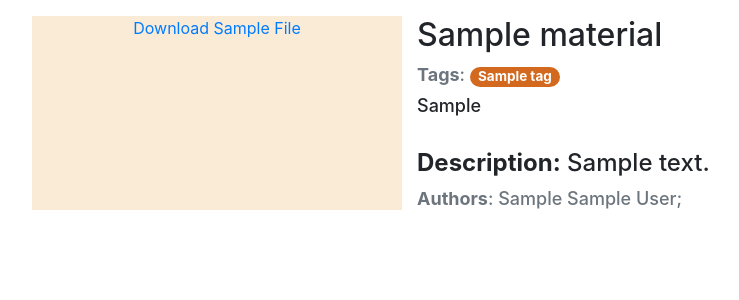
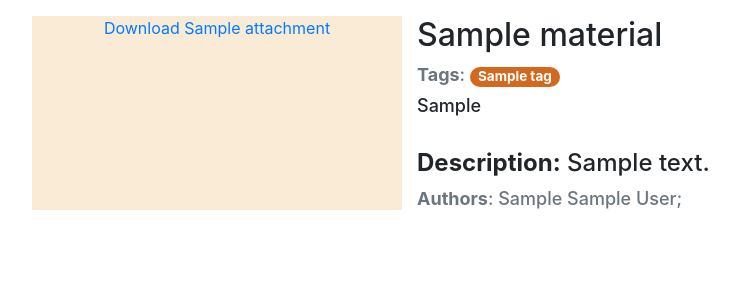
Before and after one commit to PurplePegasuss/Digital-Library-BS19-06, a Flask app: page /material/1 in a window 1280 px wide. Shown: the part 56-356 px from the top of the page, without its empty margins (53-792 px from the left). Run offline with Flask 2, Linux system fonts and the light colour scheme; tables that the repository leaves empty hold one stand-in row (values such as "Sample post").

Commit message:
Fix listing of attachments in material.html

```diff
--- a/digital_library/views/templates/material.html
+++ b/digital_library/views/templates/material.html
@@ -6,7 +6,13 @@
             <div class="row">
                 <div class="col-sm-4" style="background-color:antiquewhite;">
                     <p class="text-center">
-                        <a href = page.url > Download {{ material.Type }} File</a>
+                        {% if material.attachments|length %}
+                            {% for attachment in material.attachments %}
+                            <a href={{ attachment.Url }} > Download {{ attachment.Type }} attachment</a>
+                            {% endfor %}
+                        {% else %}
+                            No attachments found
+                        {% endif %}
                     </p>
                 </div>
                 <div class="col-sm-6" style="background-color:white;">
@@ -22,8 +28,8 @@
                             <br />
                             <h5><font size="5"><strong>Description:</strong> {{ material.Description }}</font></h5>
                             <h5 class="card-text text-secondary"><font size="4"><strong>Authors</strong>:
-                                {% for author in material.authors%}
-                                    {{author.FullName}};
+                                {% for author in material.authors %}
+                                    {{author.FullName }};
                                 {% endfor %}
                             </font></h5>
                         </div>
```
